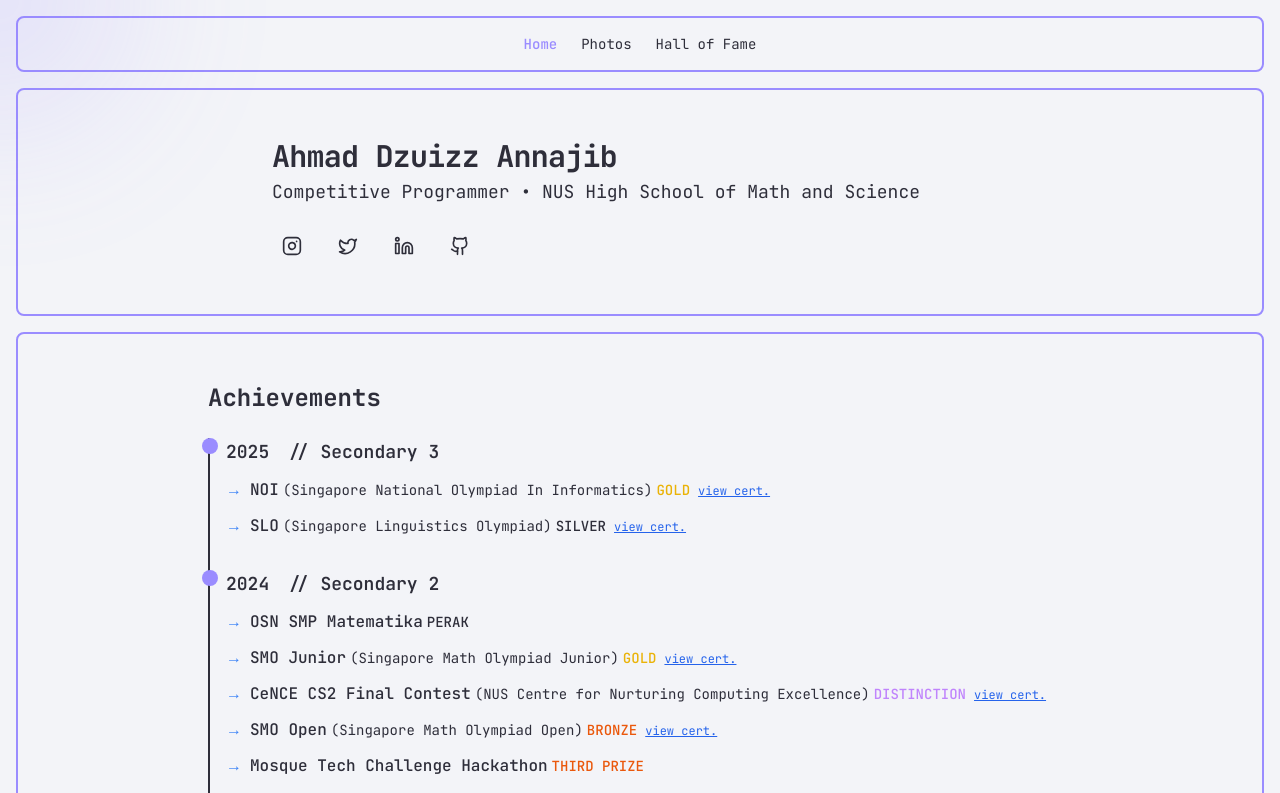
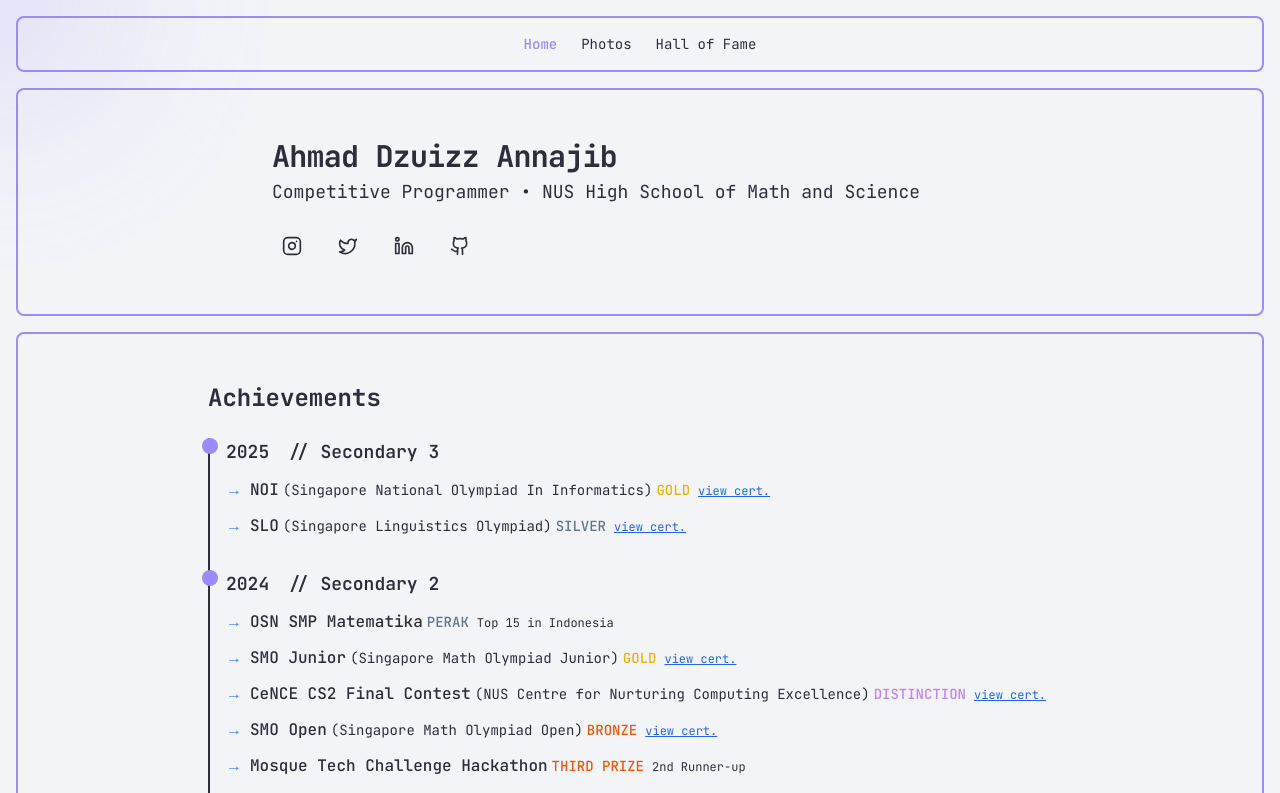
Before and after one commit to dzuizz/my-app, a Next.js app: page / in a window 1280 px wide. Shown: the top 793 px of the page. Built offline with nearby package versions, Linux system fonts and the light colour scheme.

Commit message:
Updated Achievements.tsx
- Added item.ranking
- Changed SILVER award colour

```diff
--- a/app/components/Achievements.tsx
+++ b/app/components/Achievements.tsx
@@ -30,6 +30,11 @@
                     <span className={`text-sm font-medium ${getAwardColor(item.award)}`}>
                       {item.award}
                     </span>
+                    {item.ranking && (
+                      <span className="ml-2 text-xs font-small">
+                        {item.ranking}
+                      </span>
+                    )}
 
                     {item.filename && (
                       <a
@@ -58,7 +63,7 @@
     return 'text-yellow-500';
   }
   if (lowerAward.includes('silver') || lowerAward.includes('perak') || lowerAward.includes('second')) {
-    return 'text-gray-400';
+    return 'text-slate-500';
   }
   if (lowerAward.includes('bronze') || lowerAward.includes('honourable mention') || lowerAward.includes('third')) {
     return 'text-orange-600';
```
